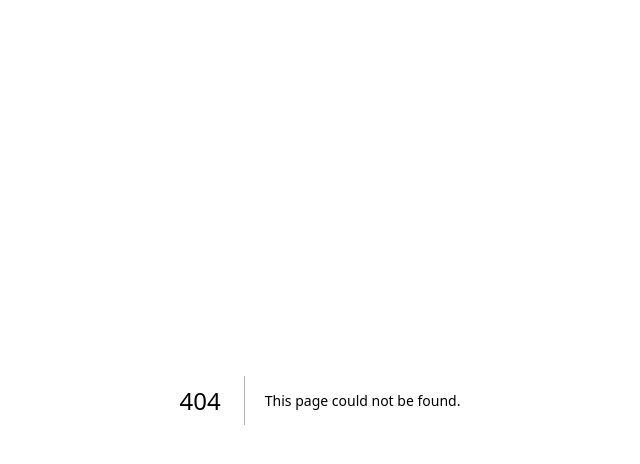
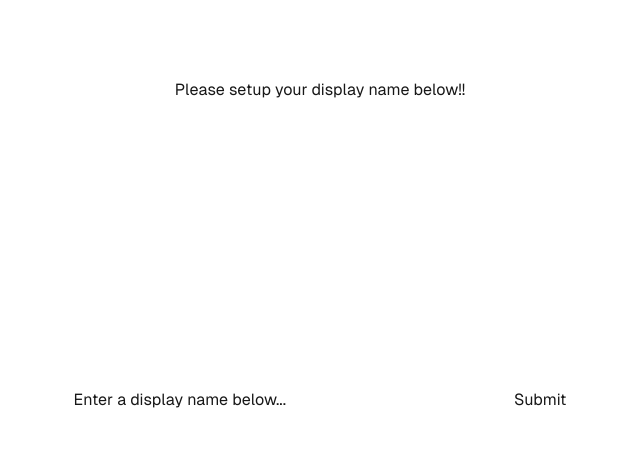
Before and after one commit to bogaak/bogarank, a Next.js app: page /signup in a window 1280 px wide. Before the commit this address had no page. Shown: the top 464 px of the page, without its empty margins (320-960 px from the left). Built offline with nearby package versions, Linux system fonts and the light colour scheme; no server answers.

Commit message:
Added basic display name functionality so users are forced to create on before using.

```diff
--- a/app/home/page.tsx
+++ b/app/home/page.tsx
@@ -2,6 +2,8 @@ import { SignOut } from "@/components/sign-out";
 import { auth } from "@/auth"
 import { createClient } from "@supabase/supabase-js";
 import { Database } from './database.types'
+import { redirect } from 'next/navigation'
+
 
 
 export default async function Page() {
@@ -24,11 +26,15 @@ export default async function Page() {
 
   const { data, error } = await supabase.from("users").select("*").eq('id', session?.user?.id);
 
-  const test = data ? data[0].email : 'no_email';
+  if (data && data[0].display_name.length === 0){
+      redirect('/signup')
+  }
+
+  const displayName = data ? data[0].display_name : 'no_display_name';
 
   return (
     <div className="grid grid-rows-[20px_1fr_20px] items-center justify-items-center min-h-screen p-8 pb-20 gap-16 sm:p-20 font-[family-name:var(--font-geist-sans)]">
-      <h1>Welcome to boga rank, {test}! Thanks for coming!</h1>
+      <h1>Welcome to boga rank, {displayName}! Thanks for coming!</h1>
       <SignOut></SignOut>
     </div>
   );
--- /dev/null
+++ b/app/lib/actions.ts
@@ -0,0 +1,32 @@
+'use server';
+import { auth } from "@/auth"
+import { createClient } from "@supabase/supabase-js";
+import { Database } from './database.types'
+import { redirect } from 'next/navigation';
+
+
+
+export async function updateDisplayName(id: string, formData: FormData) {
+  // Take displayName from form and then add it to supabase.
+  const session = await auth();
+
+  // Sample usage of querying db
+  const accessToken = session?.supabaseAccessToken;
+  const supabase = createClient<Database>(
+    process.env.NEXT_PUBLIC_SUPABASE_URL!,
+    process.env.NEXT_PUBLIC_SUPABASE_ANON_KEY!,
+    {
+      global: {
+        headers: {
+          Authorization: `Bearer ${accessToken}`,
+        },
+      },
+    }
+  )
+
+  const displayName = formData.get('display_name');
+
+  const { data, error } = await supabase.from("users").update({display_name: displayName}).eq('id', session?.user?.id);
+
+  redirect('/home');
+}
--- /dev/null
+++ b/app/signup/page.tsx
@@ -0,0 +1,13 @@
+import { SignUp } from "@/components/sign-up";
+import { Sign } from "crypto";
+
+
+export default async function Page() {
+
+  return (
+    <div className="grid grid-rows-[20px_1fr_20px] items-center justify-items-center min-h-screen p-8 pb-20 gap-16 sm:p-20 font-[family-name:var(--font-geist-sans)]">
+      <h1>Please setup your display name below!!</h1>
+      <SignUp></SignUp>
+    </div>
+  );
+}
--- a/auth.ts
+++ b/auth.ts
@@ -8,7 +8,7 @@ import { access } from "fs"
 export const { handlers, signIn, signOut, auth } = NextAuth({
   providers: [Google],
   adapter: SupabaseAdapter({
-    url: process.env.SUPABASE_URL ?? '',
+    url: process.env.NEXT_PUBLIC_SUPABASE_URL ?? '',
     secret: process.env.SUPABASE_SERVICE_ROLE_KEY ?? '',
   }),
   callbacks: {
--- /dev/null
+++ b/components/sign-up.tsx
@@ -0,0 +1,16 @@
+import { updateDisplayName } from "@/app/lib/actions"
+import { auth } from "@/auth"
+
+export async function  SignUp() {
+
+    const session = await auth();
+    const updateDisplayNameWithId = updateDisplayName.bind(null, session?.user?.id!)
+
+  return (
+    <form action={updateDisplayNameWithId}>
+        <label>Enter a display name below...</label>
+        <input type="text" id="display_name" name="display_name" required/>
+        <button type="submit">Submit</button>
+    </form>
+  )
+}
--- a/middleware.ts
+++ b/middleware.ts
@@ -1,6 +1,5 @@
 import { auth } from "@/auth"
 import { NextResponse } from 'next/server'
-import type { NextRequest } from 'next/server'
 
 export default auth((req) => {
   if (!req.auth && req.nextUrl.pathname !== "/") {
```
